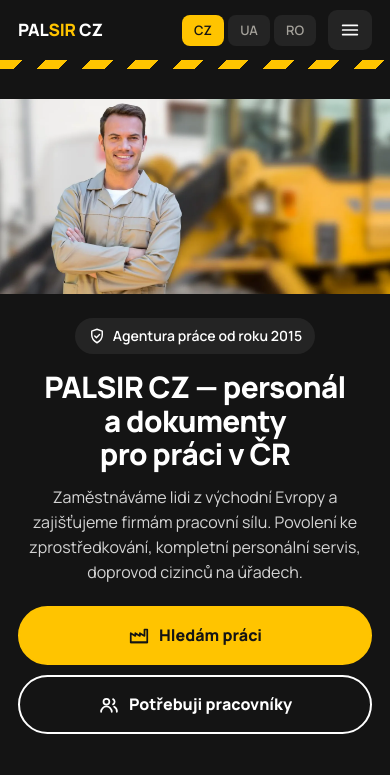
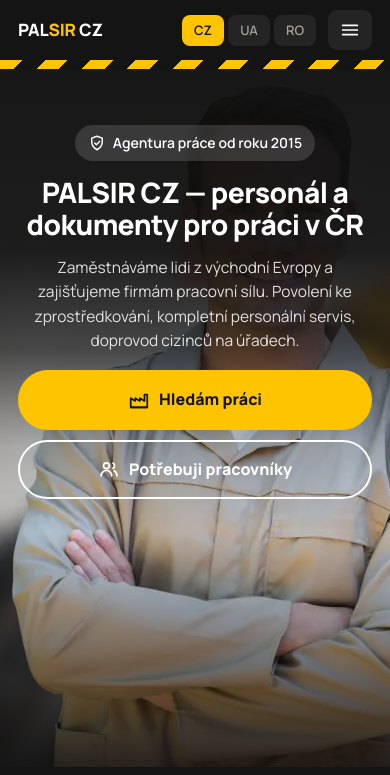
Before and after one commit to MaryDoroshchuk/work, a plain HTML site: page index.html in a window 390 px wide. Shown: the top 775 px of the page. Drawn offline with Linux system fonts and the light colour scheme.

Commit message:
Add files via upload

```diff
--- a/style.css
+++ b/style.css
@@ -96,17 +96,23 @@ img{max-width:100%}
 .hbtns .btn{border-radius:999px;padding:15px 26px;border-color:#fff;color:#fff}
 .hbtns .btn.solid{border-color:var(--yellow);color:var(--ink)}
 .hbtns .btn.ghost:hover{background:#fff;color:var(--ink)}
-/* до 860px: фото смугою зверху, текст під ним на чорному */
+/* до 860px: текст угорі на щільному затемненні, фігура знизу на фото */
 @media(max-width:859px){
-  .hero-full{display:block;min-height:0;background:var(--ink)}
-  .hero-full::after{display:none}
-  .hero-full picture{position:static;display:block;line-height:0}
-  .hero-full img{height:auto;aspect-ratio:2/1;object-position:center}
-  .hero-inner{max-width:none;padding:24px 18px 30px}
-  .hero-full h1{font-size:clamp(28px,7.6vw,38px)}
-  .hero-full .hlead{font-size:16px;color:rgba(255,255,255,.82)}
-  .hero-full .tag{background:#242424;backdrop-filter:none}
-  .hbtns{margin-top:20px}
+  .hero-full{align-items:flex-start;min-height:min(88vh,700px)}
+  .hero-full img{object-position:17% center}
+  .hero-full::after{background:linear-gradient(180deg,
+     rgba(14,14,14,.96) 0%,
+     rgba(14,14,14,.93) 26%,
+     rgba(14,14,14,.72) 40%,
+     rgba(14,14,14,.24) 54%,
+     rgba(14,14,14,.06) 66%,
+     rgba(14,14,14,.55) 88%,
+     rgba(14,14,14,.88) 100%)}
+  .hero-inner{padding:26px 18px 0}
+  .hero-full h1{font-size:clamp(27px,7.2vw,36px)}
+  .hero-full .hlead{font-size:15.5px;color:rgba(255,255,255,.85)}
+  .hero-full .tag{background:rgba(255,255,255,.14)}
+  .hbtns{margin-top:18px}
   .hbtns .btn{flex:1 1 100%}
 }
 
```
